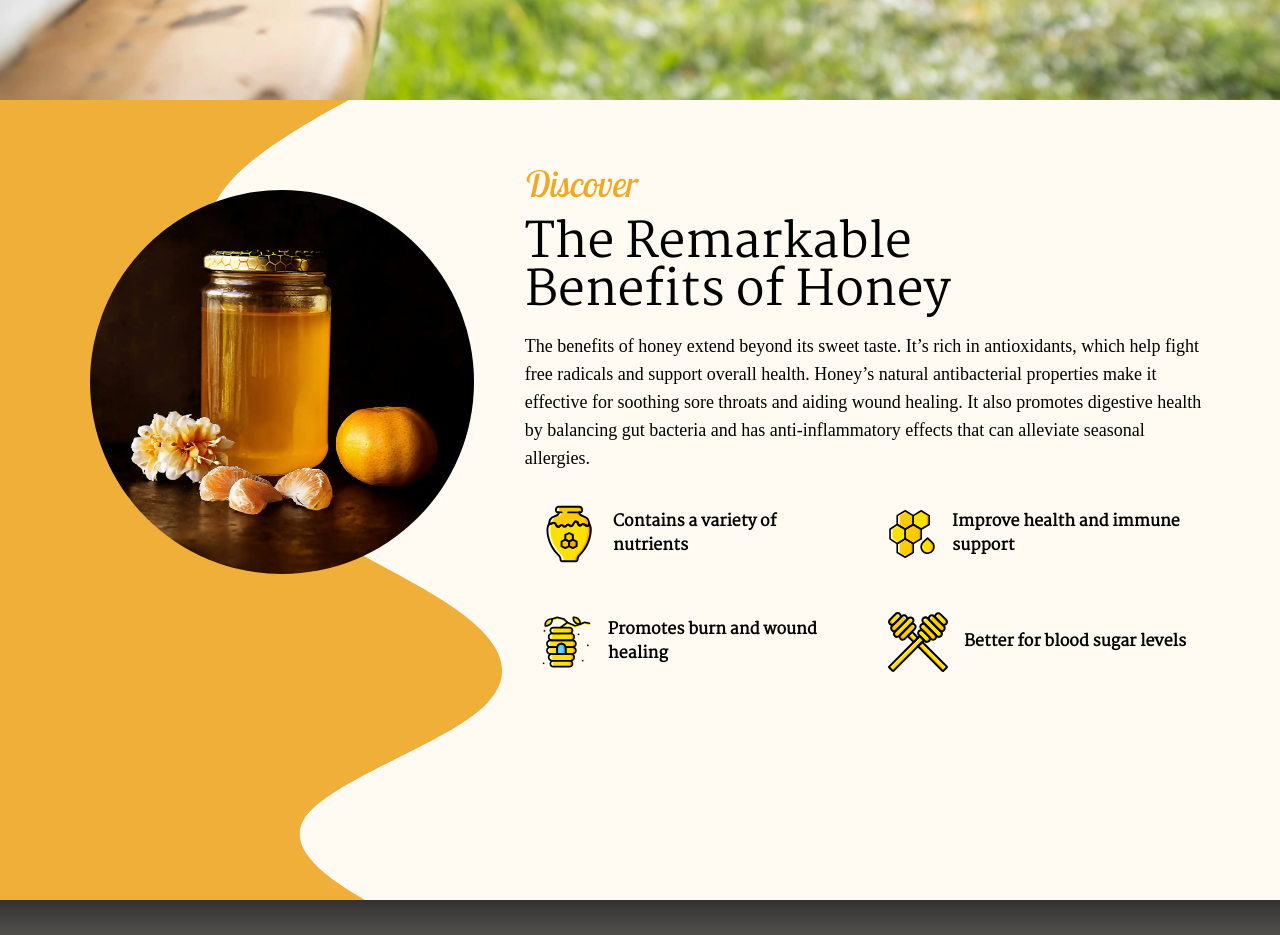
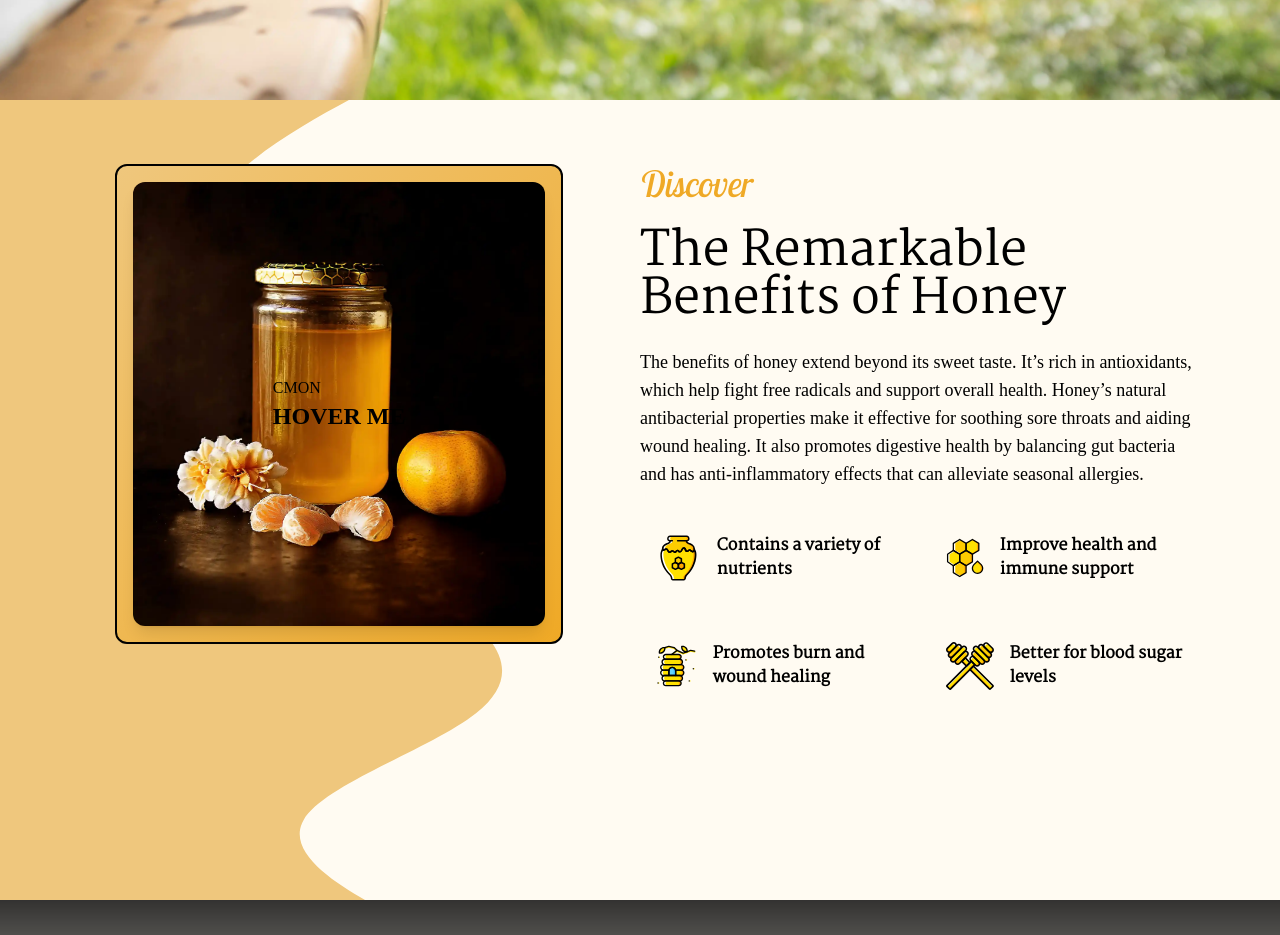
Before and after one commit to TSM97/commerce, a React (Vite) app: page / in a window 1280 px wide. Shown: the part 700-1635 px from the top of the page. Built offline with nearby package versions, Linux system fonts and the light colour scheme; no server answers; the database is empty.

Commit message:
Testing(ProductSections)

```diff
--- a/package.json
+++ b/package.json
@@ -14,7 +14,6 @@
     "@types/react-router-hash-link": "^2.4.9",
     "firebase": "^10.12.4",
     "framer-motion": "^11.3.0",
-    "lottie-react": "^2.4.0",
     "react": "^18.3.1",
     "react-dom": "^18.3.1",
     "react-dropzone": "^14.2.3",
--- a/src/App.css
+++ b/src/App.css
@@ -1,5 +1,6 @@
 #root {
   font-family: 'Playfair Display', serif;
+  --honey-color: rgba(239, 175, 57, 1);
   --primary-color: rgba(232, 119, 46, 1);
   --background-color: rgba(255, 251, 242, 1);
   --background-transparent-color: rgba(255, 251, 242, 0.6);
--- a/src/Components/CustomButton.tsx
+++ b/src/Components/CustomButton.tsx
@@ -1,5 +1,5 @@
 type CustomButtonProps = {
-  onClick: () => void;
+  onClick?: () => void;
   children: React.ReactNode;
   className?: string;
   type?: 'button' | 'submit' | 'reset';
--- /dev/null
+++ b/src/Components/Products/Components/TiltCard.tsx
@@ -0,0 +1,84 @@
+import {
+  motion,
+  useMotionTemplate,
+  useMotionValue,
+  useSpring,
+} from 'framer-motion';
+import { useRef } from 'react';
+
+import Product from '../../../assets/HoneyProduct1.webp';
+
+const ROTATION_RANGE = 32.5;
+const HALF_ROTATION_RANGE = 32.5 / 2;
+
+export const TiltCard = () => {
+  const ref = useRef(null);
+
+  const x = useMotionValue(0);
+  const y = useMotionValue(0);
+
+  const xSpring = useSpring(x);
+  const ySpring = useSpring(y);
+
+  const transform = useMotionTemplate`rotateX(${xSpring}deg) rotateY(${ySpring}deg)`;
+
+  const handleMouseMove = (e) => {
+    if (!ref.current) return [0, 0];
+
+    const rect = ref.current.getBoundingClientRect();
+
+    const width = rect.width;
+    const height = rect.height;
+
+    const mouseX = (e.clientX - rect.left) * ROTATION_RANGE;
+    const mouseY = (e.clientY - rect.top) * ROTATION_RANGE;
+
+    const rX = (mouseY / height - HALF_ROTATION_RANGE) * -1;
+    const rY = mouseX / width - HALF_ROTATION_RANGE;
+
+    x.set(rX);
+    y.set(rY);
+  };
+
+  const handleMouseLeave = () => {
+    x.set(0);
+    y.set(0);
+  };
+
+  return (
+    <motion.div
+      ref={ref}
+      onMouseMove={handleMouseMove}
+      onMouseLeave={handleMouseLeave}
+      style={{
+        transformStyle: 'preserve-3d',
+        transform,
+      }}
+      className='relative min-h-[60dvh] w-[70dvw] lg:w-[35dvw] rounded-xl bg-gradient-to-br from-[#efc77d] to-honey border-2 border-black'
+    >
+      <div
+        style={{
+          backgroundImage: `url(${Product})`,
+          backgroundSize: 'cover',
+          backgroundRepeat: 'no-repeat',
+          backgroundPosition: 'center',
+          transform: 'translateZ(75px)',
+          transformStyle: 'preserve-3d',
+        }}
+        className='absolute inset-4 grid place-content-center rounded-xl bg-white shadow-lg'
+      >
+        <p>CMON</p>
+        <p
+          style={{
+            transform: 'translateZ(50px)',
+          }}
+          className='text-center text-2xl font-bold'
+        >
+          HOVER ME
+        </p>
+      </div>
+    </motion.div>
+  );
+};
+
+export default TiltCard;
--- a/src/Components/Products/Products.tsx
+++ b/src/Components/Products/Products.tsx
@@ -1,9 +1,8 @@
-import Lottie from 'lottie-react';
-
 import Product from '../../assets/HoneyProduct1.webp';
 import WaveBG from '../../svgs/WaveBG.svg';
-import AnimateBee from '../../svgs/AnimatedBee.json';
 import { benefitsList } from './data';
+import CustomButton from '../CustomButton';
+import TiltCard from './Components/TiltCard';
 
 export default function Products() {
   return (
@@ -17,27 +16,19 @@ export default function Products() {
         backgroundPosition: 'center',
       }}
     >
-      <section className='p-[4dvw] xl:w-1/2'>
-        <img
-          src={Product}
-          className=' lg:min-w-[30dvw] w-[300px] h-[300px] lg:h-[30dvw] object-cover rounded-full z-10'
-        />
-        {/* <Lottie
-            className='absolute -top-20 -right-24'
-            animationData={AnimateBee}
-            loop
-            autoplay
-            style={{ width: 250, height: 250 }}
-          /> */}
-        {/* <div
-          className='w-[35dvw] h-[35dvw] bg-cover bg-center z-10'
-          style={{
-            backgroundImage: `url(${Product})`,
-            clipPath: 'circle(50% at 50% 50%)',
-          }}
-        /> */}
+      <section className='py-[2dvw] px-[4dvw] min-w-[50%] xl:w-1/2 flex flex-col items-center'>
+        <TiltCard />
+        {/* <>
+          <img
+            src={Product}
+            className=' lg:min-w-[30dvw] w-[300px] h-[300px] lg:h-[30dvw] object-cover rounded-full z-10'
+          />
+          <CustomButton className='hover:shadow-[4px_4px_0px_black] self-end'>
+            Contact Now
+          </CustomButton>
+        </> */}
       </section>
-      <section className='py-[2dvw] flex flex-col gap-4 pr-[3dvw]'>
+      <section className='py-[2dvw] flex flex-col gap-6 pr-[3dvw]'>
         <div className='font-lobster text-4xl text-honey'>Discover</div>
         <div className='font-martel text-5xl'>
           <div>The Remarkable</div>
```
Also changed, not shown: src/svgs/WaveBG.svg, 1 other file (tests, documents, lock files or other folders).
